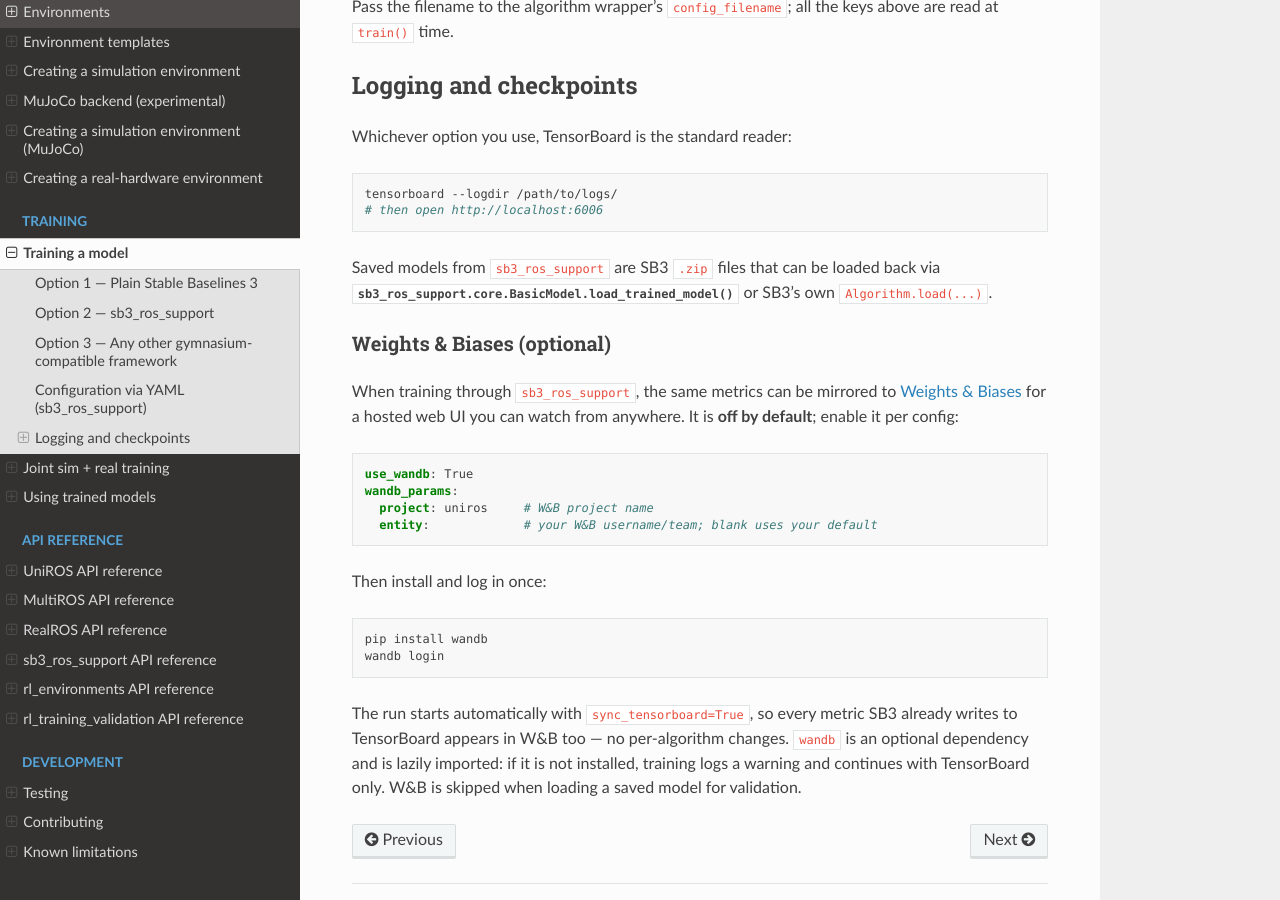
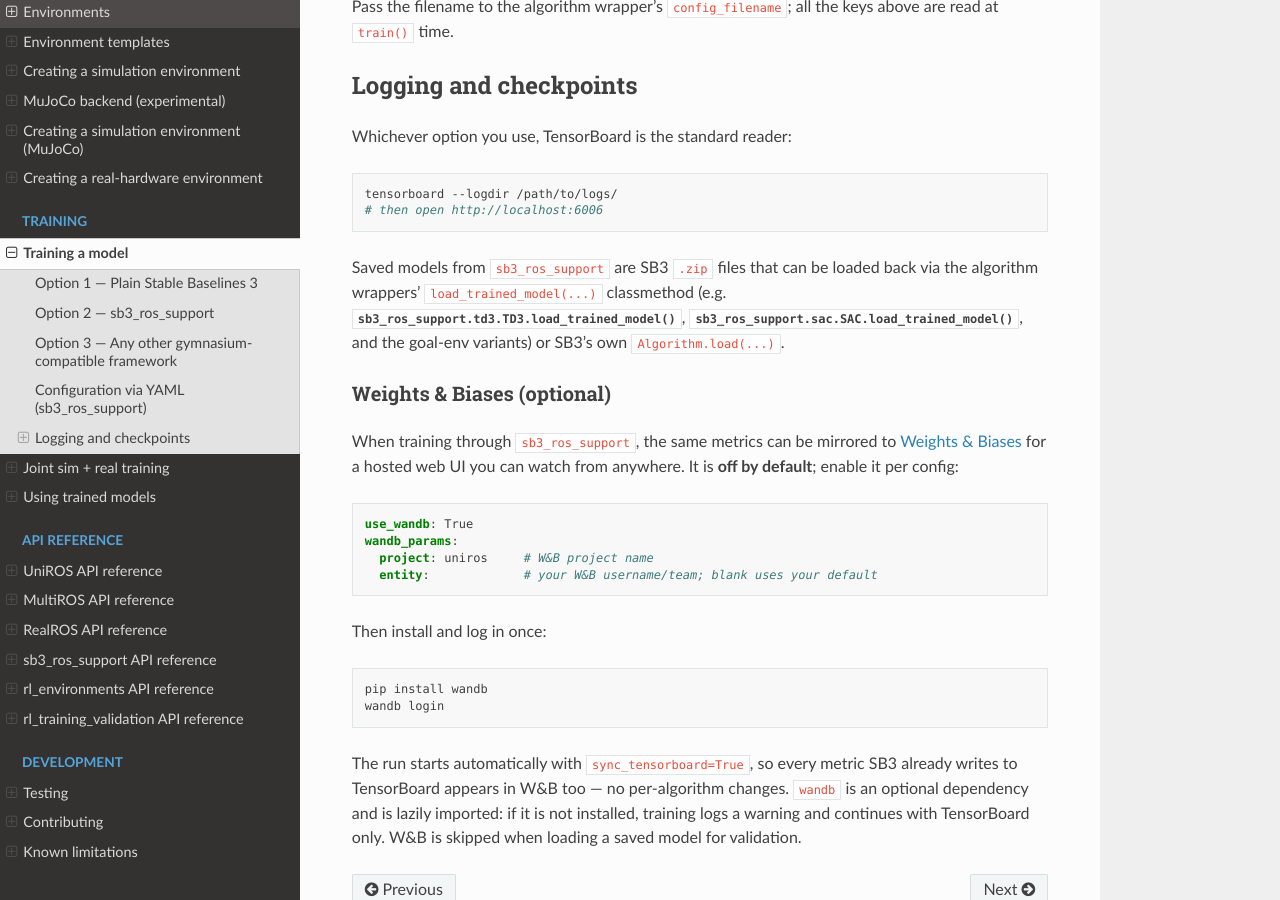
Before and after one commit to ncbdrck/UniROS, a Sphinx documentation site: the page built from docs/guides/training.rst, in a window 1280 px wide and 900 px high, scrolled down 5177 px. Built offline with Sphinx 7.4.7 and the Read the Docs theme 3.1.0, drawn with Linux system fonts in a browser that asks for light colours.

Commit message:
docs + readme: correct BasicModel load reference; env-count breakdown; slim-image phrasing
training.rst pointed at ``BasicModel.load_trained_model`` for
reloading saved policies, but ``load_trained_model`` is a classmethod
on the algorithm wrappers (TD3 / SAC / TD3_GOAL / SAC_GOAL / DDPG_GOAL),
not on the BasicModel base class. Point readers at the algorithm
wrappers (and SB3's own ``Algorithm.load``) so the cross-reference
resolves and matches the actual API surface.

limitations.rst stated the env-matrix arithmetic as "four robots ×
three tasks × sim/real × standard/goal — 54". That product is 48;
the extra 6 IDs come from the RX200 Kinect/ZED2 sensor variants.
Spell out the breakdown ("48 core + Kinect/ZED2 RX200 variants = 54
total") so the count reconciles with the figure on the envs index
page.

README.md docker bullet referenced "the TIAGo pattern" for the
slim-image variant; that phrasing assumed insider context. Reword
to "CUDA from the host driver", which is what the slim image is
actually doing.

```diff
--- a/docs/guides/limitations.rst
+++ b/docs/guides/limitations.rst
@@ -28,8 +28,9 @@ Coverage of the example environments
 ------------------------------------
 
 The pre-built env matrix covers four robots × three tasks × sim/real
-× standard/goal variants — 54 registered Gymnasium IDs in total.
-See :doc:`/envs/index` for the full inventory.
+× standard/goal variants (48 core IDs) plus extra Kinect/ZED2 sensor
+variants for RX200 — 54 registered Gymnasium IDs in total. See
+:doc:`/envs/index` for the full inventory.
 
 Maturity varies across that matrix:
 
--- a/docs/guides/training.rst
+++ b/docs/guides/training.rst
@@ -315,9 +315,11 @@ Whichever option you use, TensorBoard is the standard reader:
    # then open http://localhost:6006
 
 Saved models from ``sb3_ros_support`` are SB3 ``.zip`` files that
-can be loaded back via
-:func:`sb3_ros_support.core.BasicModel.load_trained_model` or
-SB3's own ``Algorithm.load(...)``.
+can be loaded back via the algorithm wrappers'
+``load_trained_model(...)`` classmethod (e.g.
+:func:`sb3_ros_support.td3.TD3.load_trained_model`,
+:func:`sb3_ros_support.sac.SAC.load_trained_model`, and the goal-env
+variants) or SB3's own ``Algorithm.load(...)``.
 
 Weights & Biases (optional)
 ~~~~~~~~~~~~~~~~~~~~~~~~~~~~~
```
Also changed, not shown: README.md (+1 -1 lines).
